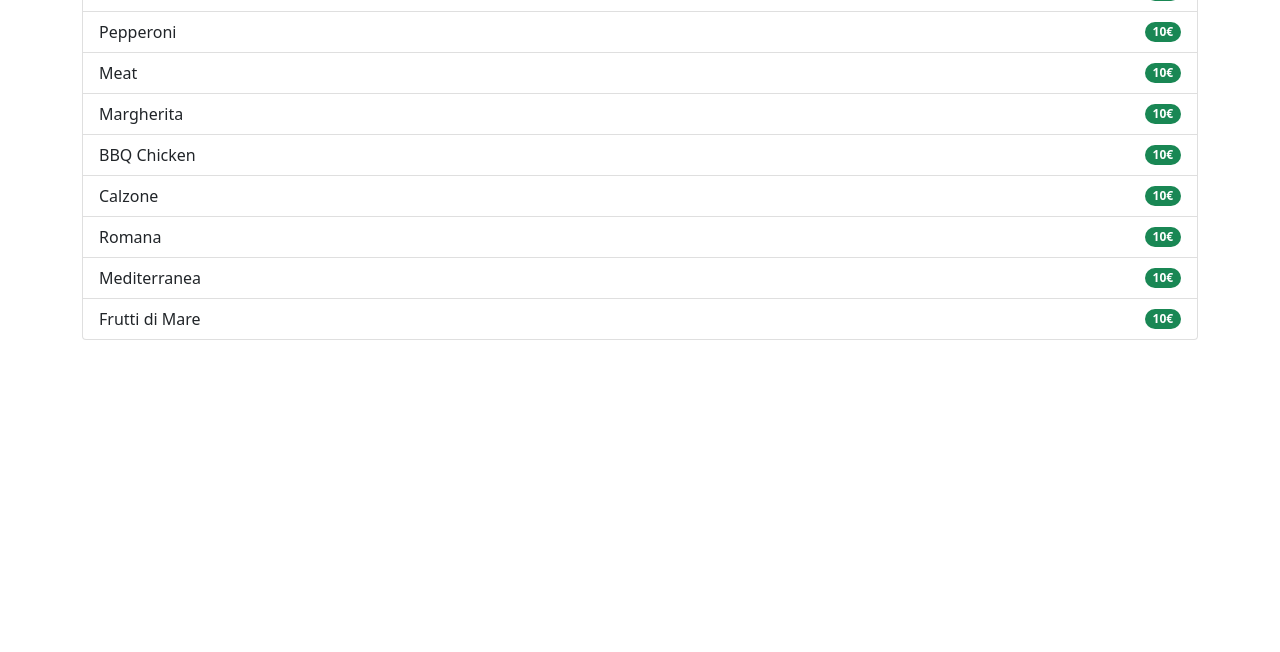
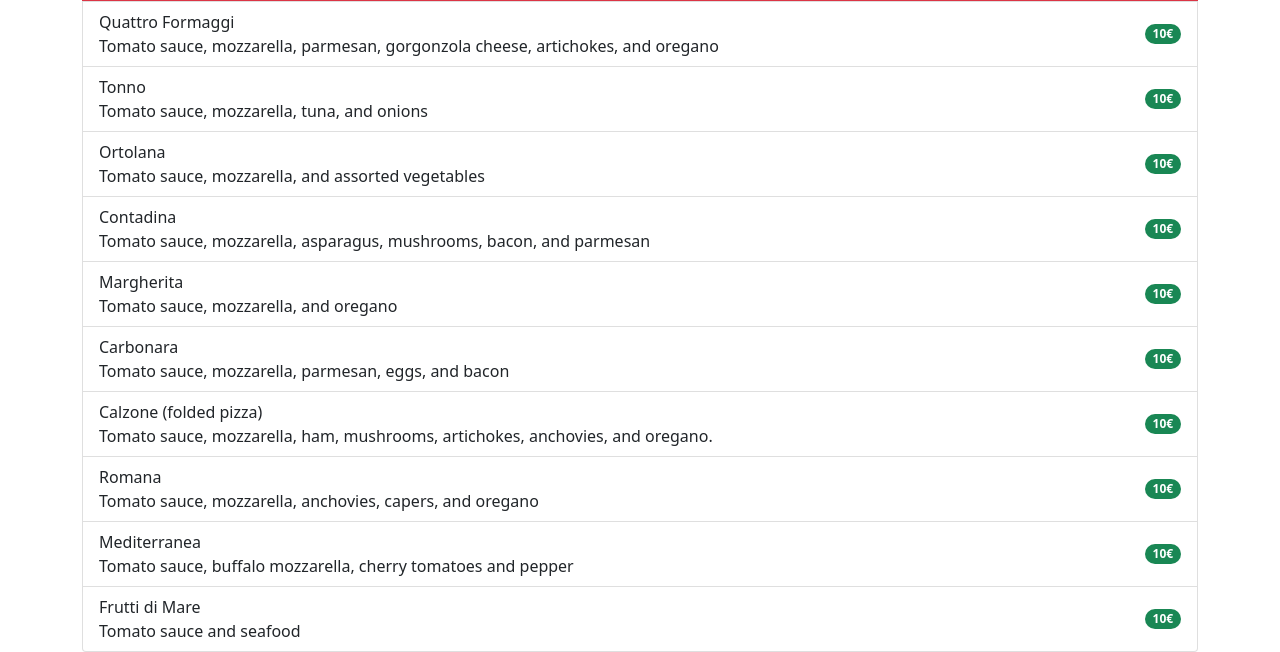
Before and after one commit to YL2120/restaurant-css-framework, a plain HTML site: page menu.html in a window 1280 px wide. Shown: the part 171-823 px from the top of the page. Before the commit the page ends 800 px from the top, so only its background shows below. Drawn offline with nearby package versions, Linux system fonts and the light colour scheme; a web font is replaced by a local one.

Commit message:
menu almost finished

```diff
--- a/menu.html
+++ b/menu.html
@@ -73,48 +73,61 @@
           </div>
         </nav>
       </header>
-      <main>
-          <div class="container text-center">
+      <main class="text-center">
+
+          <div class="container">
         <ul class="list-group">
-
-        <li class="list-group-item d-flex justify-content-between align-items-center">
-            Quattro Formaggi
+            <div class="bg-danger p-2">
+                <h1 class="titleMain text-white">Our Pizzas</h1>
+              </div>
+        <li class="list-group-item d-flex text-start justify-content-between align-items-center">
+            Quattro Formaggi <br>
+            Tomato sauce, mozzarella, parmesan, gorgonzola cheese, artichokes, and oregano
             <span class="badge bg-success rounded-pill">10€</span>
         </li>
-        <li class="list-group-item d-flex justify-content-between align-items-center">
-            Tonno
+        <li class="list-group-item d-flex text-start justify-content-between align-items-center">
+            Tonno <br>
+            Tomato sauce, mozzarella, tuna, and onions
             <span class="badge bg-success rounded-pill">10€</span>
         </li>
-        <li class="list-group-item d-flex justify-content-between align-items-center">
-            Pepperoni
+        <li class="list-group-item d-flex text-start justify-content-between align-items-center">
+            Ortolana <br>
+            Tomato sauce, mozzarella, and assorted vegetables
             <span class="badge bg-success rounded-pill">10€</span>
         </li>
-        <li class="list-group-item d-flex justify-content-between align-items-center">
-            Meat
+        <li class="list-group-item text-start d-flex justify-content-between align-items-center">
+            Contadina <br>
+            Tomato sauce, mozzarella, asparagus, mushrooms, bacon, and parmesan
             <span class="badge bg-success rounded-pill">10€</span>
         </li>
-        <li class="list-group-item d-flex justify-content-between align-items-center">
-            Margherita
+        <li class="list-group-item text-start d-flex justify-content-between align-items-center">
+            Margherita <br>
+            Tomato sauce, mozzarella, and oregano
             <span class="badge bg-success rounded-pill">10€</span>
         </li>
-        <li class="list-group-item d-flex justify-content-between align-items-center">
-            BBQ Chicken
+        <li class="list-group-item text-start d-flex justify-content-between align-items-center">
+            Carbonara <br>
+            Tomato sauce, mozzarella, parmesan, eggs, and bacon
             <span class="badge bg-success rounded-pill">10€</span>
         </li>
-        <li class="list-group-item d-flex justify-content-between align-items-center">
-            Calzone
+        <li class="list-group-item text-start d-flex justify-content-between align-items-center">
+            Calzone (folded pizza) <br>
+            Tomato sauce, mozzarella, ham, mushrooms, artichokes, anchovies, and oregano.
             <span class="badge bg-success rounded-pill">10€</span>
         </li>
-        <li class="list-group-item d-flex justify-content-between align-items-center">
-            Romana
+        <li class="list-group-item text-start d-flex justify-content-between align-items-center">
+            Romana <br>
+            Tomato sauce, mozzarella, anchovies, capers, and oregano
             <span class="badge bg-success rounded-pill">10€</span>
         </li>
-        <li class="list-group-item d-flex justify-content-between align-items-center">
-            Mediterranea
+        <li class="list-group-item text-start d-flex justify-content-between align-items-center">
+            Mediterranea <br>
+            Tomato sauce, buffalo mozzarella, cherry tomatoes and pepper
             <span class="badge bg-success rounded-pill">10€</span>
         </li>
-        <li class="list-group-item d-flex justify-content-between align-items-center">
-            Frutti di Mare
+        <li class="list-group-item text-start d-flex justify-content-between align-items-center">
+            Frutti di Mare <br>
+            Tomato sauce and seafood
             <span class="badge bg-success rounded-pill">10€</span>
         </li>
 
--- /dev/null
+++ b/styles/_title.scss
@@ -0,0 +1,5 @@
+@import "./variables";
+
+.titleMain{
+    font-family: $fontfamilytitle;
+}
--- a/styles/style.scss
+++ b/styles/style.scss
@@ -7,6 +7,7 @@
 @import "./navbar";
 @import "./jumbotron";
 @import "./card";
+@import "./title";
 
 
 *{
```
Also changed, not shown: styles/style.css, 1 other file.
